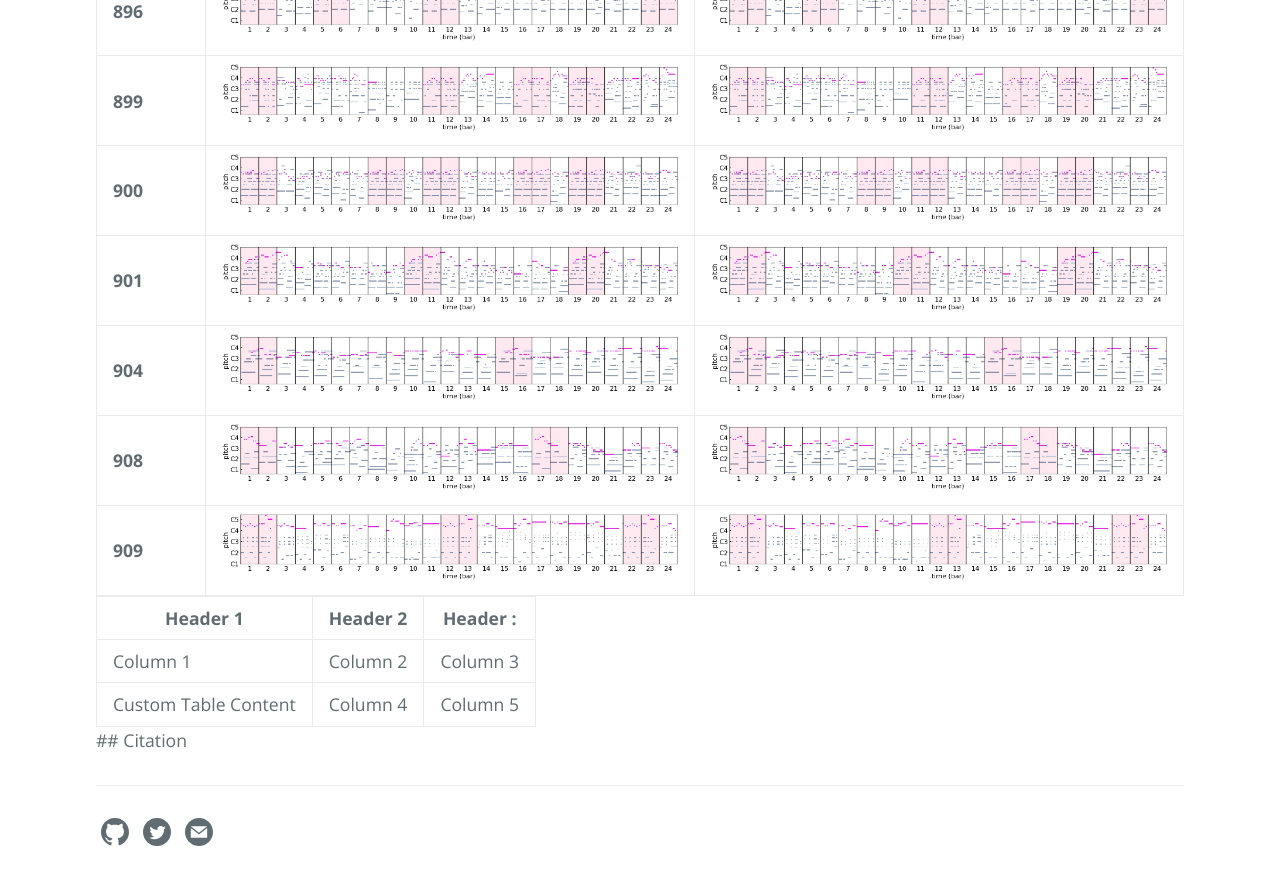
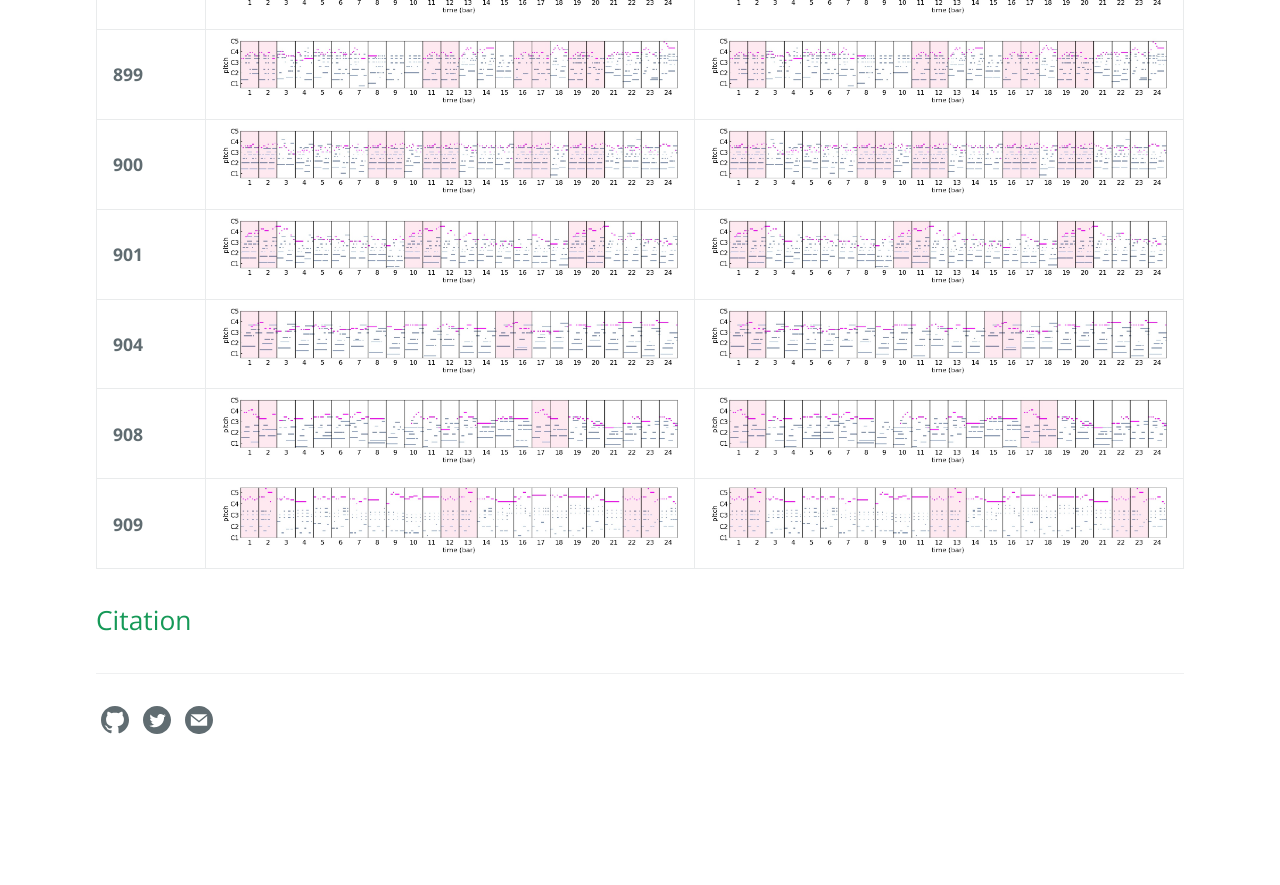
Before and after one commit to atosystem/ThemeTransformer, a Jekyll site: the page built from index.md, in a window 1280 px wide and 900 px high, scrolled down 2408 px. Shown: the top 885 px of the window. Built offline with Jekyll 4.4.1, drawn with Linux system fonts in a browser that asks for light colours; after the commit the page ends 3196 px from its top, so only the background shows below that.

Commit message:
Update: index.md

```diff
--- a/index.md
+++ b/index.md
@@ -55,67 +55,57 @@
 <td markdown="span">**888**</td>
 <td markdown="span">![888_front_24](testdata_24bars_modelC/test_888_front24.jpg)</td>
 <td markdown="span">![888_front_24](testdata_24bars_modelC/test_888_front24.jpg)</td>
+</tr>
 <tr>
 <td markdown="span">**890**</td>
 <td markdown="span">![890_front_24](testdata_24bars_modelC/test_890_front24.jpg)</td>
 <td markdown="span">![890_front_24](testdata_24bars_modelC/test_890_front24.jpg)</td>
+</tr>
 <tr>
 <td markdown="span">**893**</td>
 <td markdown="span">![893_front_24](testdata_24bars_modelC/test_893_front24.jpg)</td>
 <td markdown="span">![893_front_24](testdata_24bars_modelC/test_893_front24.jpg)</td>
+</tr>
 <tr>
 <td markdown="span">**894**</td>
 <td markdown="span">![894_front_24](testdata_24bars_modelC/test_894_front24.jpg)</td>
 <td markdown="span">![894_front_24](testdata_24bars_modelC/test_894_front24.jpg)</td>
+</tr>
 <tr>
 <td markdown="span">**896**</td>
 <td markdown="span">![896_front_24](testdata_24bars_modelC/test_896_front24.jpg)</td>
 <td markdown="span">![896_front_24](testdata_24bars_modelC/test_896_front24.jpg)</td>
+</tr>
 <tr>
 <td markdown="span">**899**</td>
 <td markdown="span">![899_front_24](testdata_24bars_modelC/test_899_front24.jpg)</td>
 <td markdown="span">![899_front_24](testdata_24bars_modelC/test_899_front24.jpg)</td>
+</tr>
 <tr>
 <td markdown="span">**900**</td>
 <td markdown="span">![900_front_24](testdata_24bars_modelC/test_900_front24.jpg)</td>
 <td markdown="span">![900_front_24](testdata_24bars_modelC/test_900_front24.jpg)</td>
+</tr>
 <tr>
 <td markdown="span">**901**</td>
 <td markdown="span">![901_front_24](testdata_24bars_modelC/test_901_front24.jpg)</td>
 <td markdown="span">![901_front_24](testdata_24bars_modelC/test_901_front24.jpg)</td>
+</tr>
 <tr>
 <td markdown="span">**904**</td>
 <td markdown="span">![904_front_24](testdata_24bars_modelC/test_904_front24.jpg)</td>
 <td markdown="span">![904_front_24](testdata_24bars_modelC/test_904_front24.jpg)</td>
+</tr>
 <tr>
 <td markdown="span">**908**</td>
 <td markdown="span">![908_front_24](testdata_24bars_modelC/test_908_front24.jpg)</td>
 <td markdown="span">![908_front_24](testdata_24bars_modelC/test_908_front24.jpg)</td>
+</tr>
 <tr>
 <td markdown="span">**909**</td>
 <td markdown="span">![909_front_24](testdata_24bars_modelC/test_909_front24.jpg)</td>
-<td markdown="span">![909_front_24](testdata_24bars_modelC/test_909_front24.jpg)</td></tbody></table>
-
-<table>
-<thead>
-	<tr>
-		<th>Header 1</th>
-		<th>Header 2</th>
-		<th>Header :</th>
-	</tr>
-</thead>
-<tbody>
-	<tr>
-		<td>Column 1</td>
-		<td>Column 2</td>
-		<td>Column 3</td>
-	</tr>
-	<tr>
-		<td>Custom Table Content</td>
-		<td>Column 4</td>
-		<td>Column 5</td>
-	</tr>
-</tbody>
-</table>
+<td markdown="span">![909_front_24](testdata_24bars_modelC/test_909_front24.jpg)</td>
+</tr>
+</tbody></table>
 
 ## Citation
```
